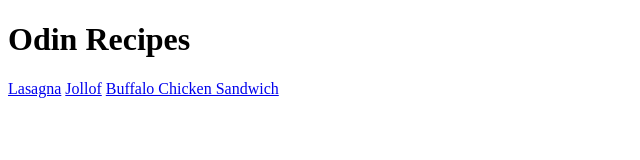
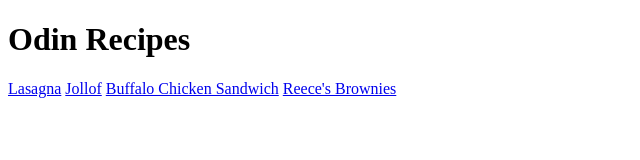
Before and after one commit to Nimruzir/odin-recipes, a plain HTML site: page index.html in a window 1280 px wide. Shown: the whole page, without its empty margins (0-640 px from the left). Drawn offline with Linux system fonts and the light colour scheme.

Commit message:
Add link

```diff
--- a/index.html
+++ b/index.html
@@ -10,5 +10,6 @@
         <a href="recipes/lasagna.html" target="_blank" rel="noreferrer noopener">Lasagna</a>
         <a href="recipes/jollof.html" target="_blank" rel="noreferrer noopener">Jollof</a>
         <a href="recipes/buffalochicken.html" target="_blank" rel="noreferrer noopener">Buffalo Chicken Sandwich</a>
+        <a href="recipes/brownies.html" target="_blank" rel="noopener noreferrer">Reece's Brownies</a>
     </body>
 </html>
```
